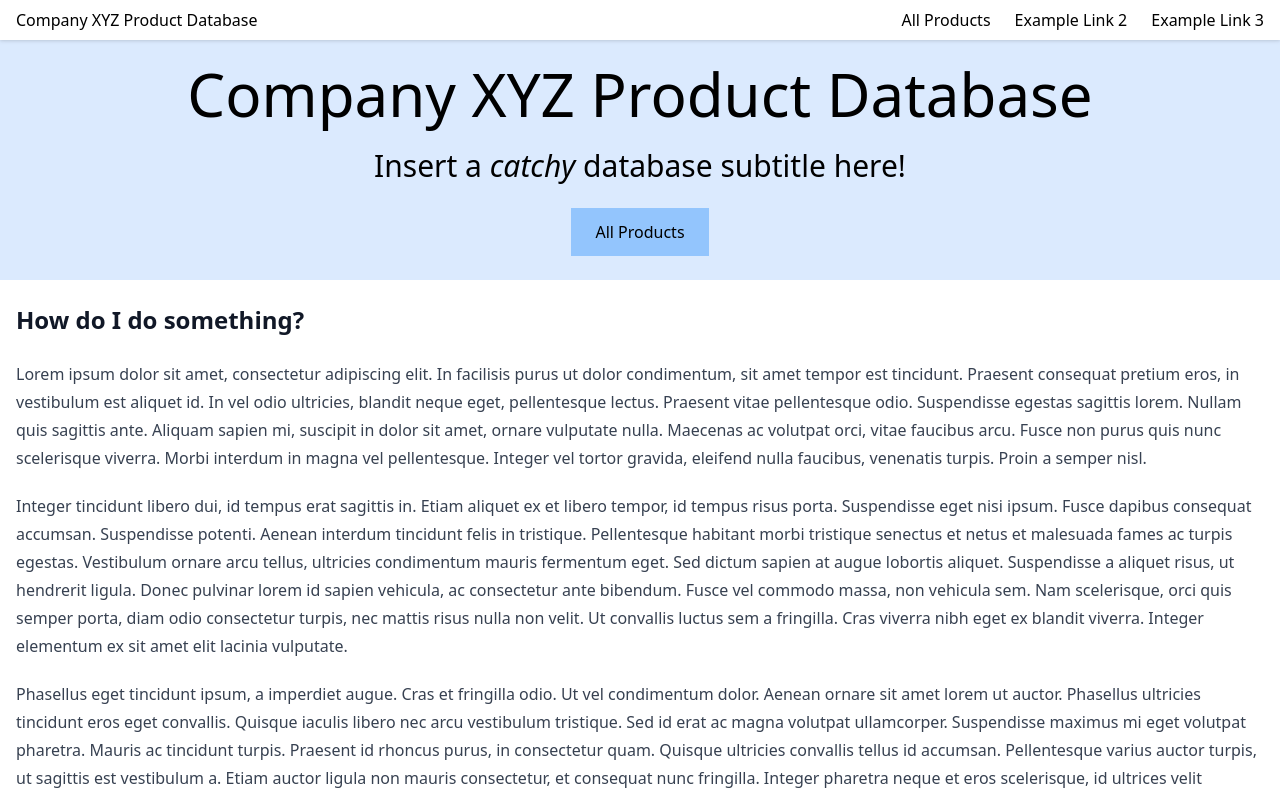
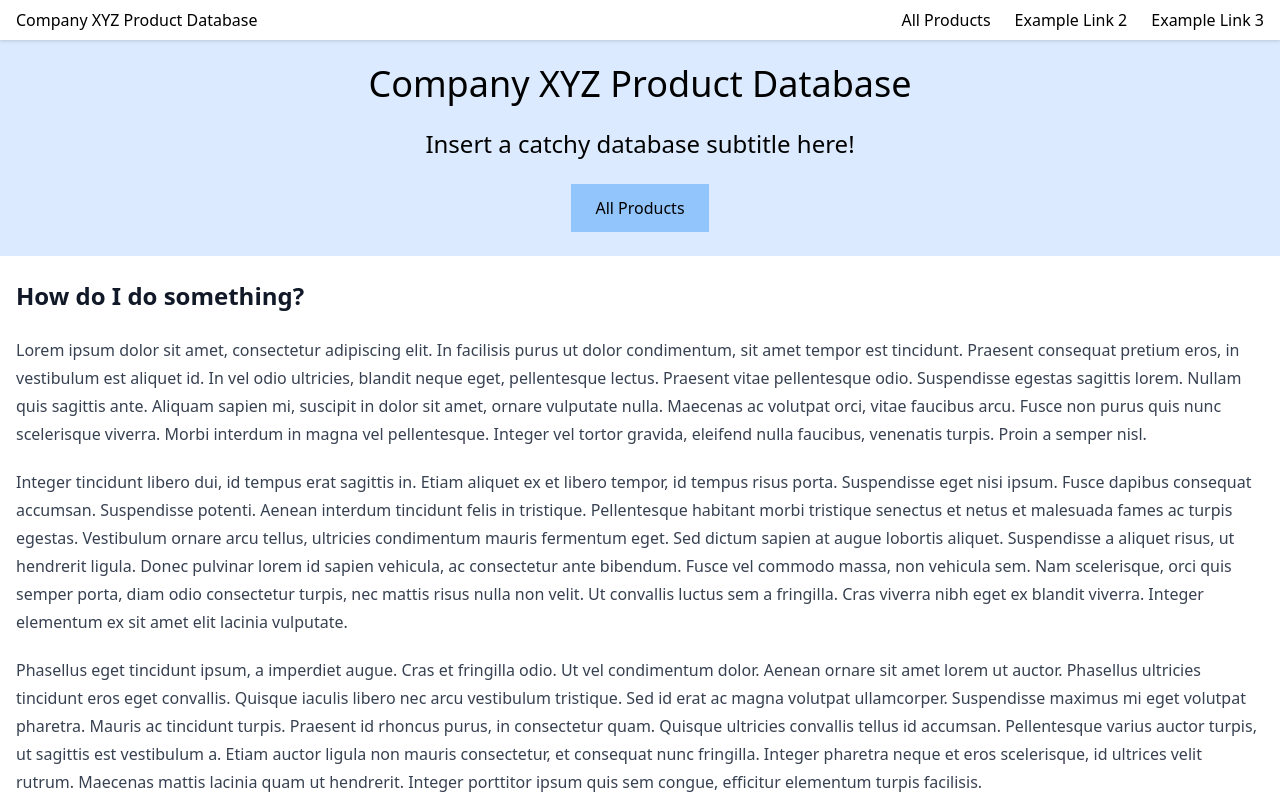
Before and after one commit to 7coil/dummyproducts, a React app: page / in a window 1280 px wide. Shown: the top 798 px of the page. Built offline with nearby package versions, Linux system fonts and the light colour scheme.

Commit message:
Decrease reliance on font-size changes

```diff
--- a/src/components/HeroSection/index.tsx
+++ b/src/components/HeroSection/index.tsx
@@ -19,8 +19,8 @@ const HeroSection = ({
   <SectionProvider className="bg-blue-100 py-6">
     <Container>
       <div className="flex flex-col gap-6 text-center">
-        {title && <h1 className="text-6xl">{title}</h1>}
-        {subtitle && <p className="text-3xl">{subtitle}</p>}
+        {title && <h1 className="text-4xl">{title}</h1>}
+        {subtitle && <p className="text-2xl">{subtitle}</p>}
         {children}
       </div>
     </Container>
--- a/src/pages/IndexPage/index.tsx
+++ b/src/pages/IndexPage/index.tsx
@@ -10,11 +10,7 @@ const IndexPage = () => (
   <Layout>
     <HeroSection
       title="Company XYZ Product Database"
-      subtitle={
-        <>
-          Insert a <i>catchy</i> database subtitle here!
-        </>
-      }
+      subtitle="Insert a catchy database subtitle here!"
     >
       <ButtonGroup centre>
         <Link to="/products">
--- a/src/pages/ProductsPage/ProductRow.tsx
+++ b/src/pages/ProductsPage/ProductRow.tsx
@@ -39,26 +39,24 @@ const ProductRow = ({
       )}
       {showProductColumn && (
         <td className="border px-4">
-          <p className="text-xl">{product.title}</p>
-          <p>
-            <i>{product.description}</i>
-          </p>
+          <p className="font-bold">{product.title}</p>
+          <p>{product.description}</p>
         </td>
       )}
       {showPriceColumn && (
         <td className="border px-4">
-          <p className="whitespace-nowrap text-2xl">
+          <p className="whitespace-nowrap font-bold">
             £{product.getDiscountPrice()}
           </p>
 
           {/* Render only if there is any discount. */}
           {product.discountPercentage && (
             <>
-              <p className="whitespace-nowrap text-sm">
+              <p className="whitespace-nowrap">
                 {product.discountPercentage}% off, -£
                 {product.getDiscountAmount()}
               </p>
-              <p className="whitespace-nowrap text-sm">Was £{product.price}</p>
+              <p className="whitespace-nowrap">Was £{product.price}</p>
             </>
           )}
         </td>
```
